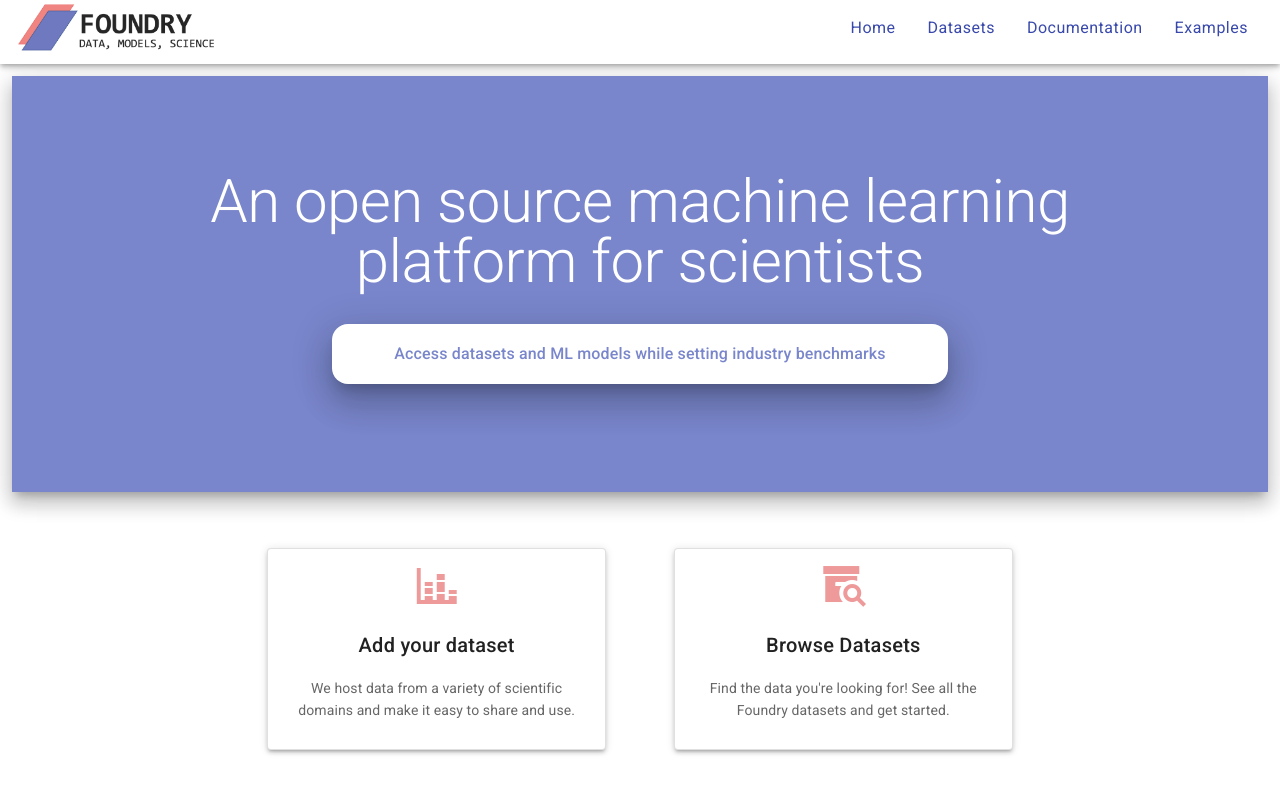
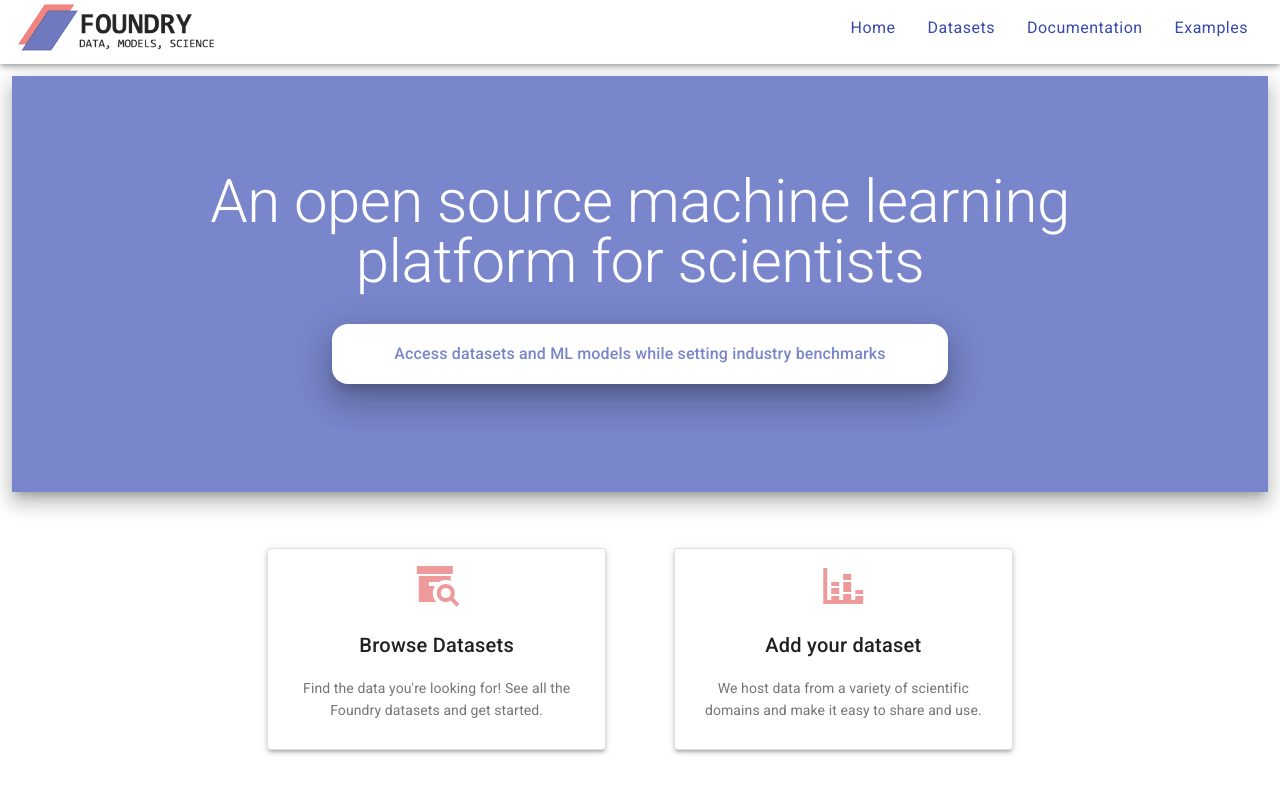
Before and after one commit to muchanem/foundry, a Vue app: page /#/ in a window 1280 px wide. Shown: the top 800 px of the page. Built offline with nearby package versions, Linux system fonts and the light colour scheme.

Commit message:
updated card links on homepage

```diff
--- a/src/views/Home.vue
+++ b/src/views/Home.vue
@@ -17,23 +17,24 @@
     <!-- middle content -->
     <v-row class="col-md-8 mx-auto col-12 mt-5 mb-8">
       <v-card elevation="3" outlined class="mx-auto col-md-5 col-12 my-6 text-center">
-        <a href="https://ai-materials-and-chemistry.gitbook.io/foundry/publishing/publishing-datasets" target="blank">
+        <a href="#/datasets" class="text-decoration-none">
+          <h1 class="display-2"><i class="mdi mdi-archive-search red--text text--lighten-3"></i></h1>
+
+          <v-card-title class="justify-center grey--text text--darken-4">Browse Datasets</v-card-title>
+          <v-card-text class="grey--text text--darken-1">
+            Find the data you're looking for! See all the Foundry datasets and get started.
+          </v-card-text>
+        </a>
+      </v-card>
+      <v-card elevation="3" outlined class="mx-auto col-md-5 col-12 my-6 text-center">
+        <a href="https://ai-materials-and-chemistry.gitbook.io/foundry/publishing/publishing-datasets" target="blank" class="text-decoration-none">
           <h1 class="display-2"><i class="mdi mdi-chart-bar-stacked red--text text--lighten-3"></i></h1>
+
+          <v-card-title class="justify-center grey--text text--darken-4">Add your dataset</v-card-title>
+          <v-card-text class="grey--text text--darken-1">
+            We host data from a variety of scientific domains and make it easy to share and use.
+          </v-card-text>
         </a>
-        <v-card-title class="justify-center">Add your dataset</v-card-title>
-        <v-card-text>
-          We host data from a variety of scientific domains and make it easy to share and use.
-        </v-card-text>
-      </v-card>
-
-      <v-card elevation="3" outlined class="mx-auto col-md-5 col-12 my-6 text-center">
-        <a href="#/datasets">
-          <h1 class="display-2"><i class="mdi mdi-archive-search red--text text--lighten-3"></i></h1>
-        </a>
-        <v-card-title class="justify-center">Browse Datasets</v-card-title>
-        <v-card-text>
-          Find the data you're looking for! See all the Foundry datasets and get started.
-        </v-card-text>
       </v-card>
     </v-row>
 
@@ -149,10 +150,12 @@ X,y = f.load_data()
         </p>
         <p class="col-md-11 col-12 mx-auto white--text font-weight-medium">
           Check out our
-          <a class="red--text text--lighten-4" href="https://ai-materials-and-chemistry.gitbook.io/foundry/v/docs/" target="blank">
+          <a class="red--text text--lighten-4" href="https://ai-materials-and-chemistry.gitbook.io/foundry/v/docs/"
+            target="blank">
             documentation</a>
-           to see how easy it is to use Foundry, and follow our
-          <a class="red--text text--lighten-4" href="https://github.com/MLMI2-CSSI/foundry/tree/main/examples" target="blank">
+          to see how easy it is to use Foundry, and follow our
+          <a class="red--text text--lighten-4" href="https://github.com/MLMI2-CSSI/foundry/tree/main/examples"
+            target="blank">
 
             examples</a>
           to do it all yourself.
```
